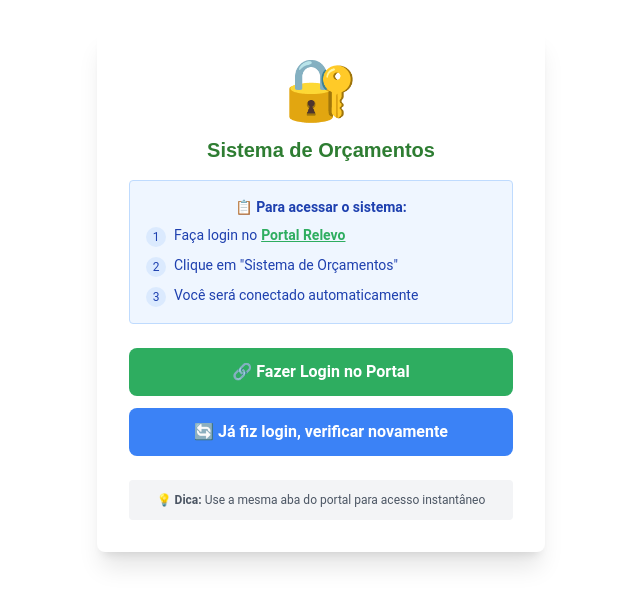
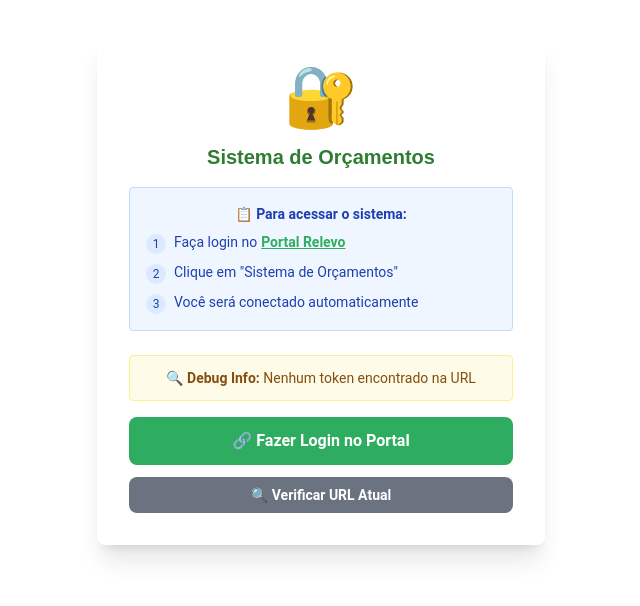
Before and after one commit to RelevoAmbiental/orcamento-relevo, a React (Vite) app: page / in a window 1280 px wide. Shown: the part 110-716 px from the top of the page, without its empty margins (319-959 px from the left). Built offline with nearby package versions, Linux system fonts and the light colour scheme; no server answers.

Commit message:
Update LoginRedirect.jsx

```diff
--- a/src/components/LoginRedirect.jsx
+++ b/src/components/LoginRedirect.jsx
@@ -1,18 +1,34 @@
-// src/components/LoginRedirect.jsx - VERSÃO SIMPLIFICADA
-import React from 'react';
+// src/components/LoginRedirect.jsx - VERSÃO COM DEBUG DE URL
+import React, { useEffect, useState } from 'react';
 import { useAuth } from '../context/AuthContext';
 
 const LoginRedirect = () => {
   const { user, loading } = useAuth();
+  const [urlInfo, setUrlInfo] = useState('');
+
+  useEffect(() => {
+    // Verificar parâmetros da URL quando componente montar
+    const urlParams = new URLSearchParams(window.location.search);
+    const token = urlParams.get('authToken');
+
+    console.log('🔍 LoginRedirect - URL atual:', window.location.href);
+    console.log('🔍 LoginRedirect - Token na URL:', token ? `SIM (${token.length} chars)` : 'NÃO');
+
+    if (token) {
+      setUrlInfo(`Token detectado na URL (${token.length} caracteres)`);
+    } else {
+      setUrlInfo('Nenhum token encontrado na URL');
+    }
+  }, []);
 
   if (loading) {
     return (
       <div className="min-h-screen bg-relevo-background flex items-center justify-center p-4">
         <div className="text-center">
           <div className="animate-spin rounded-full h-12 w-12 border-b-2 border-[#2EAD60] mx-auto mb-4"></div>
-          <p className="text-relevo-text font-sans">Verificando autenticação...</p>
+          <p className="text-relevo-text font-sans">Processando autenticação...</p>
           <p className="text-sm text-relevo-text/70 mt-2 font-sans">
-            Conectando com o Portal Relevo
+            {urlInfo || 'Verificando credenciais...'}
           </p>
         </div>
       </div>
@@ -25,7 +41,7 @@ const LoginRedirect = () => {
         <div className="bg-white rounded-lg shadow-xl p-8 max-w-md text-center">
           <div className="text-6xl mb-4">✅</div>
           <h2 className="text-xl font-bold text-relevo-green mb-4 font-heading">
-            Autenticação Confirmada!
+            Autenticação Bem-sucedida!
           </h2>
           <p className="text-relevo-text mb-4 font-sans">
             Logado como: <strong>{user.email}</strong>
@@ -70,6 +86,14 @@ const LoginRedirect = () => {
           </ol>
         </div>
 
+        {urlInfo && (
+          <div className="bg-yellow-50 border border-yellow-200 rounded p-3 mb-4">
+            <p className="text-sm text-yellow-800 font-sans">
+              <strong>🔍 Debug Info:</strong> {urlInfo}
+            </p>
+          </div>
+        )}
+
         <div className="space-y-3">
           <button
             onClick={() => window.open('https://portal.relevo.eco.br', '_blank')}
@@ -79,15 +103,15 @@ const LoginRedirect = () => {
           </button>
 
           <button
-            onClick={() => window.location.reload()}
-            className="w-full bg-blue-500 hover:bg-blue-600 text-white font-bold py-3 px-6 rounded-lg transition-colors"
+            onClick={() => {
+              const urlParams = new URLSearchParams(window.location.search);
+              const token = urlParams.get('authToken');
+              alert(`URL: ${window.location.href}\nToken: ${token ? `Presente (${token.length} chars)` : 'Ausente'}`);
+            }}
+            className="w-full bg-gray-500 hover:bg-gray-600 text-white font-bold py-2 px-6 rounded-lg transition-colors text-sm"
           >
-            🔄 Já fiz login, verificar novamente
+            🔍 Verificar URL Atual
           </button>
-        </div>
-
-        <div className="mt-6 p-3 bg-gray-100 rounded text-xs text-gray-600">
-          <strong>💡 Dica:</strong> Use a mesma aba do portal para acesso instantâneo
         </div>
       </div>
     </div>
```
